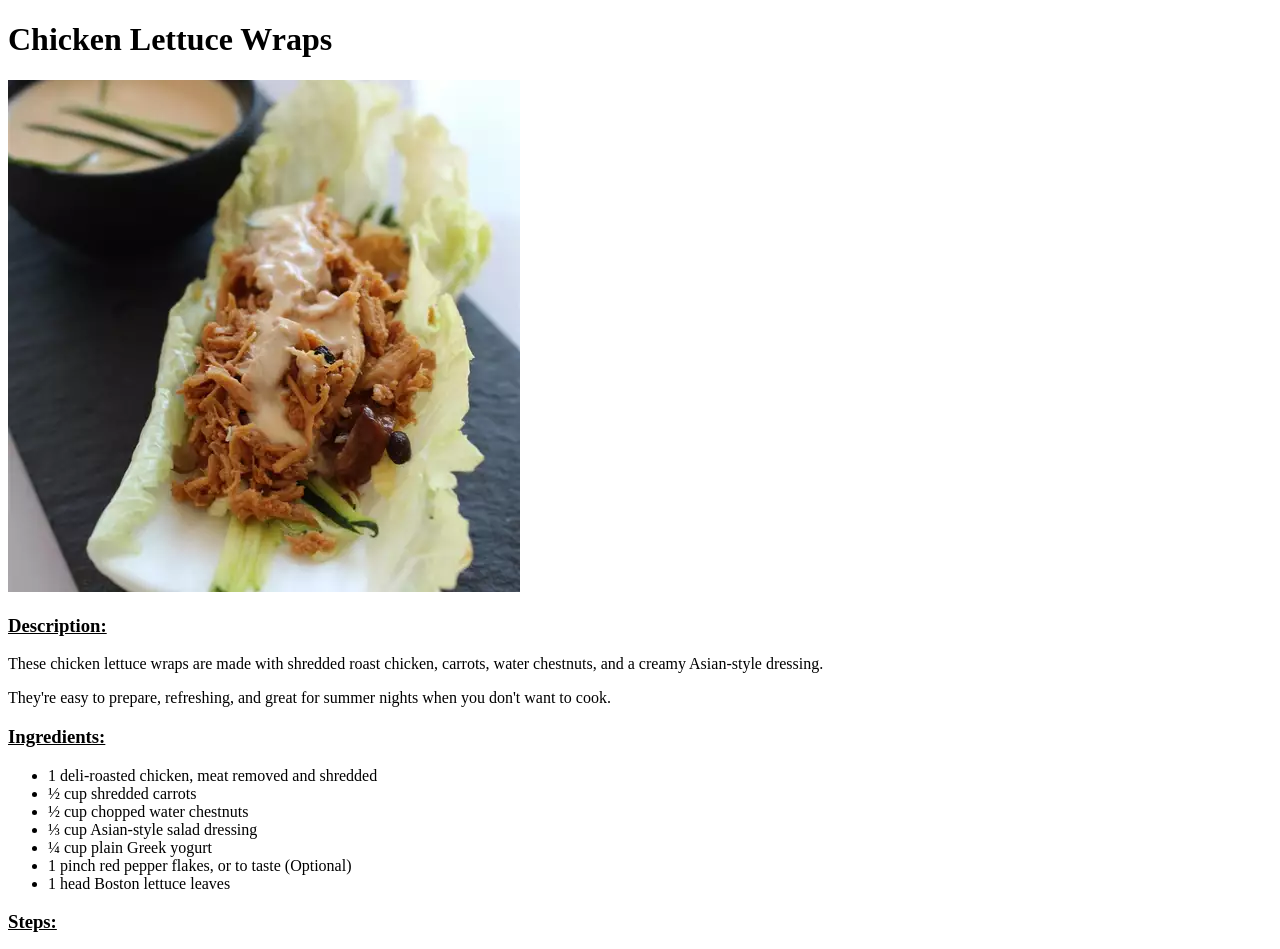
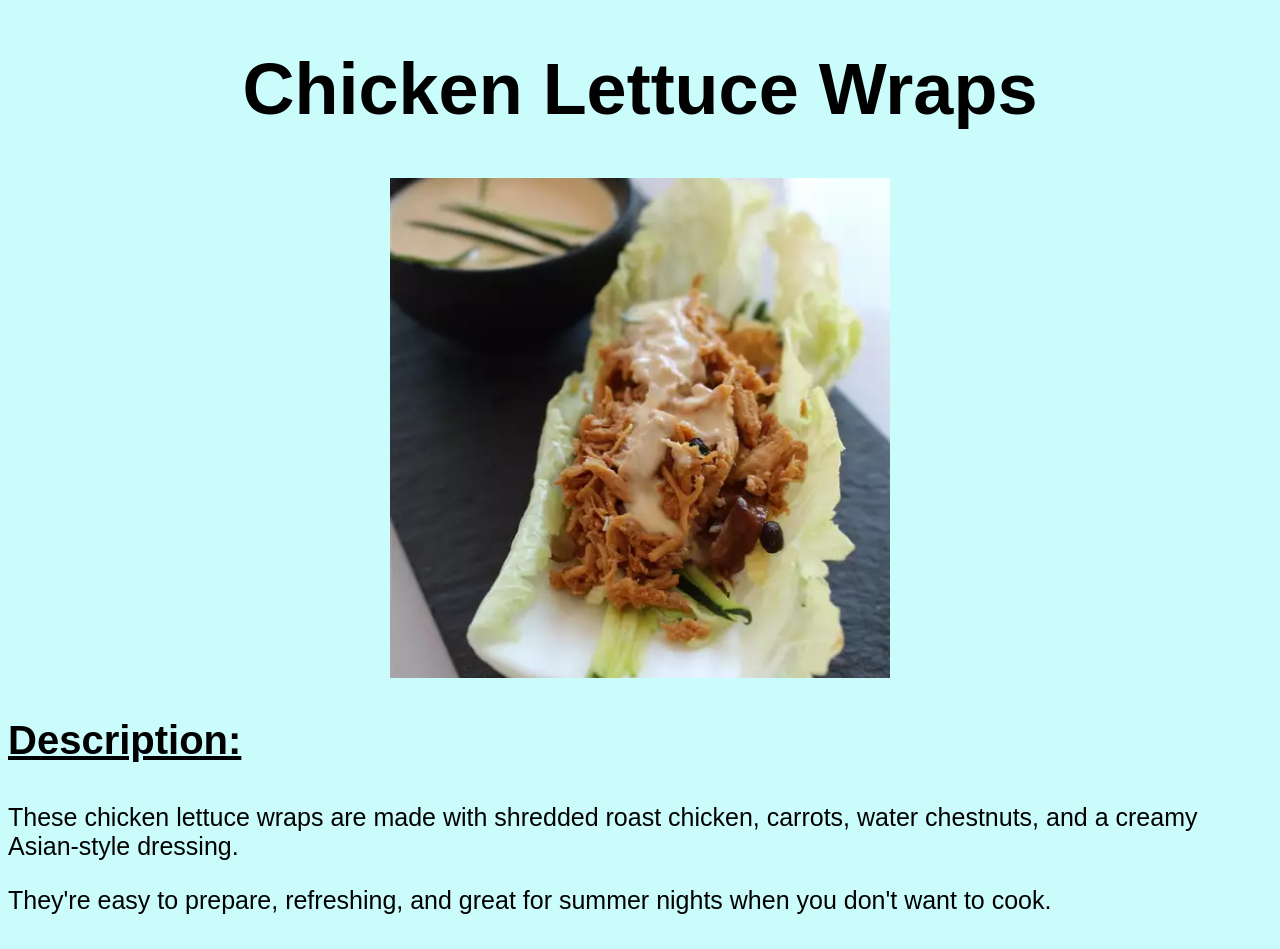
Before and after one commit to Marshvp/odin-recipes, a plain HTML site: page recipes/chicken-lettuce-wraps.html in a window 1280 px wide. Shown: the top 949 px of the page. Drawn offline with Linux system fonts and the light colour scheme.

Commit message:
added basic css

```diff
--- a/recipes/chicken-lettuce-wraps.html
+++ b/recipes/chicken-lettuce-wraps.html
@@ -3,22 +3,23 @@
 <head>
     <meta charset="UTF-8">
     <meta name="viewport" content="width=device-width, initial-scale=1.0">
+    <link rel="stylesheet" href="../styles.css">
     <title>Chicken Lettuce Wraps</title>
 </head>
 <body>
 
-    <h1>Chicken Lettuce Wraps</h1>
+    <h1 id="mainhead">Chicken Lettuce Wraps</h1>
 
-    <img src="./recipes-images/clw-image.webp" alt="Chicken lettuce Wrap photo">
+    <img id="recipeimage" src="./recipes-images/clw-image.webp" alt="Chicken lettuce Wrap photo">
 
-    <h3><u>Description:</u></h3>
+    <h3 class="recipehead"><u>Description:</u></h3>
 
-    <p>These chicken lettuce wraps are made with shredded roast chicken, carrots, water chestnuts, and a creamy Asian-style dressing.</p>
-    <p>They're easy to prepare, refreshing, and great for summer nights when you don't want to cook.</p>
+    <p class="desctext">These chicken lettuce wraps are made with shredded roast chicken, carrots, water chestnuts, and a creamy Asian-style dressing.</p>
+    <p class="desctext">They're easy to prepare, refreshing, and great for summer nights when you don't want to cook.</p>
 
-    <h3><u>Ingredients:</u></h3>
+    <h3 class="recipehead"><u>Ingredients:</u></h3>
 
-    <ul>
+    <ul class="recipelist">
         <li>1 deli-roasted chicken, meat removed and shredded</li>
         <li>½ cup shredded carrots</li>
         <li>½ cup chopped water chestnuts</li>
@@ -28,8 +29,8 @@
         <li>1 head Boston lettuce leaves</li>
     </ul>
 
-    <h3><u>Steps:</u></h3>
-    <ol>
+    <h3 class="recipehead"><u>Steps:</u></h3>
+    <ol class="recipelist">
         <li>Mix chicken, carrots, and water chestnuts together in a large bowl.</li>
         <li>Stir salad dressing and yogurt together in a separate bowl until smooth; pour over the chicken mixture and toss to coat.</li>
         <li>Spoon chicken mixture into lettuce leaves. Season with red pepper flakes.</li>
--- /dev/null
+++ b/styles.css
@@ -0,0 +1,48 @@
+body {
+    font-family: Arial, Helvetica, sans-serif;
+    background-color: rgb(202, 252, 252);
+  }
+
+  #mainhead {
+    font-size: 72px;
+    text-align: center;
+  }
+
+#recipeimage {
+    display: block;
+    margin-left: auto;
+    margin-right: auto;
+    width: 500px;
+}
+
+ul {
+    list-style-type: none;
+
+}
+
+
+
+.recipes {
+    font-size: 32px;
+    padding-top: 30px;
+    padding-bottom: 30px;
+    text-align: center;
+    margin-top: 20px;
+    margin-right: 40px;
+    border-color: black;
+    border-style: dashed;
+
+}
+
+.recipehead {
+    margin-top: 40px;
+    font-size: 40px;
+}
+
+.desctext {
+    font-size: 25px;
+}
+
+.recipelist {
+    font-size: 20px;
+}
```
Also changed, not shown: index.html (+5 -4 lines), recipes/baguette-pizza.html (+10 -9 lines), recipes/garlic-chili-oil-noodles.html (+9 -8 lines).
